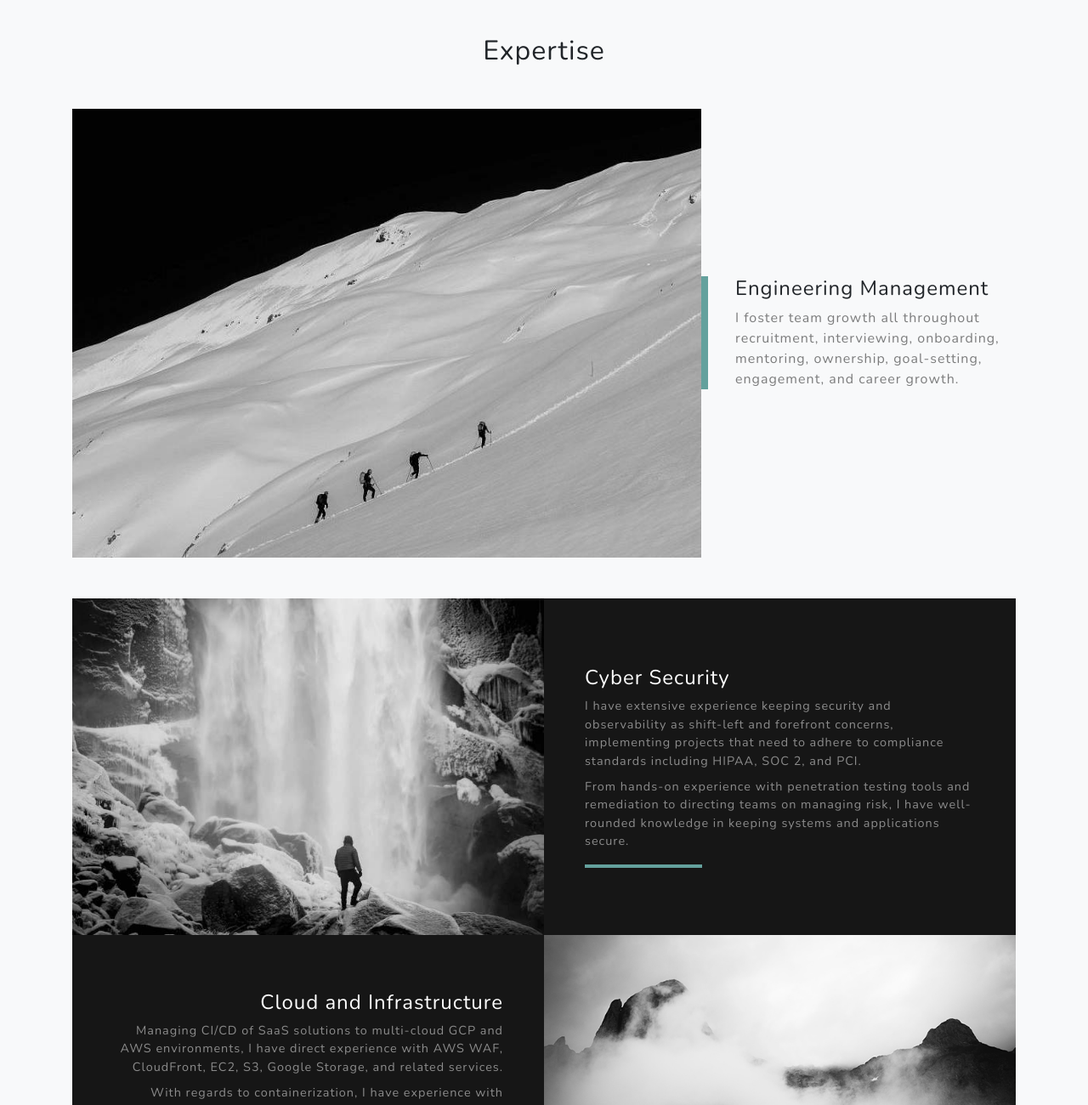
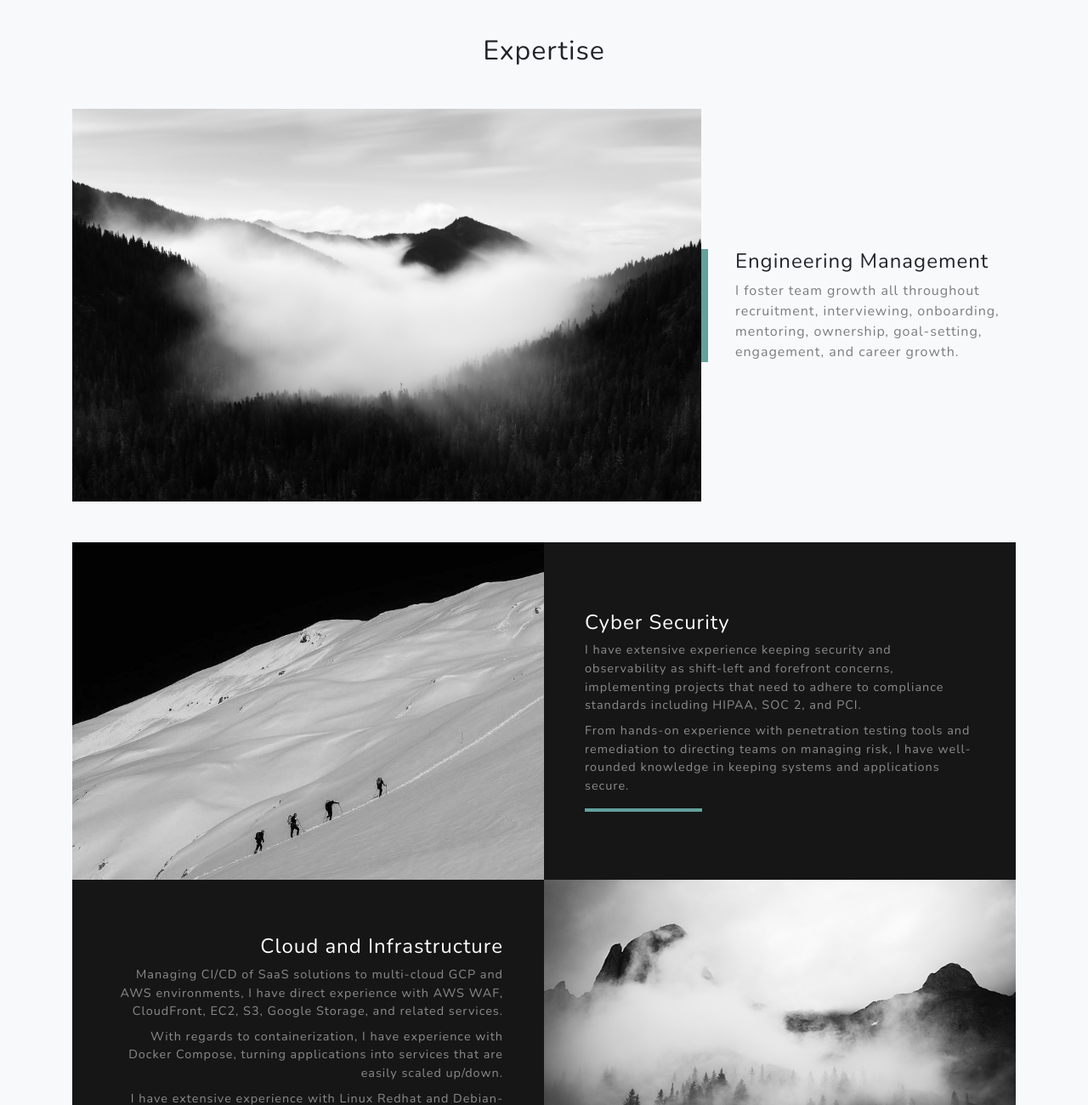
Before and after one commit to sfgeorge/sfgeorge.github.io, a Gatsby site: page / in a window 1280 px wide. Shown: the part 1237-2537 px from the top of the page at 85% size. Built offline with nearby package versions, Linux system fonts and the light colour scheme; Gatsby itself is replaced by a stand-in of ours.

Commit message:
Image swap

```diff
--- a/src/pages/index.js
+++ b/src/pages/index.js
@@ -12,7 +12,6 @@ import Header from '../components/Header';
 import demoImage1 from '../assets/images/demo-image-01.jpg';
 import demoImage2 from '../assets/images/demo-image-02.jpg';
 import teamImage from '../assets/images/team-grey-people-on-snow-mountain-mountain-mountain-image-crop3-large.jpg';
-import securityImage from '../assets/images/cascade-ice-person-standing-on-white-rock-near-waterfall-mountain-mountain-image-crop1.jpg';
 import bgMaster from '../assets/images/bg-masthead.jpg';
 
 const IndexPage = () => (
@@ -64,7 +63,7 @@ const IndexPage = () => (
 
         <div className="row align-items-center no-gutters mb-4 mb-lg-5">
           <div className="col-xl-8 col-lg-7">
-            <img className="img-fluid mb-3 mb-lg-0" src={teamImage} alt="Team climbing a steep, snowy mountain" />
+            <img className="img-fluid mb-3 mb-lg-0" src={bgMaster} alt="A misty mountain" />
           </div>
           <div className="col-xl-4 col-lg-5">
             <div className="featured-text text-center text-lg-left">
@@ -80,7 +79,7 @@ const IndexPage = () => (
 
         <div className="row justify-content-center no-gutters mb-5 mb-lg-0">
           <div className="col-lg-6">
-            <img className="img-fluid" src={securityImage} alt="Person in the cold standing in front of a waterfall" />
+            <img className="img-fluid" src={teamImage} alt="Team climbing a steep, snowy mountain" />
           </div>
           <div className="col-lg-6">
             <div className="bg-black text-center h-100 project">
```
Also changed, not shown: src/assets/images/cascade-ice-person-standing-on-white-rock-near-waterfall-mountain-mountain-image-crop1.jpg (deleted).
